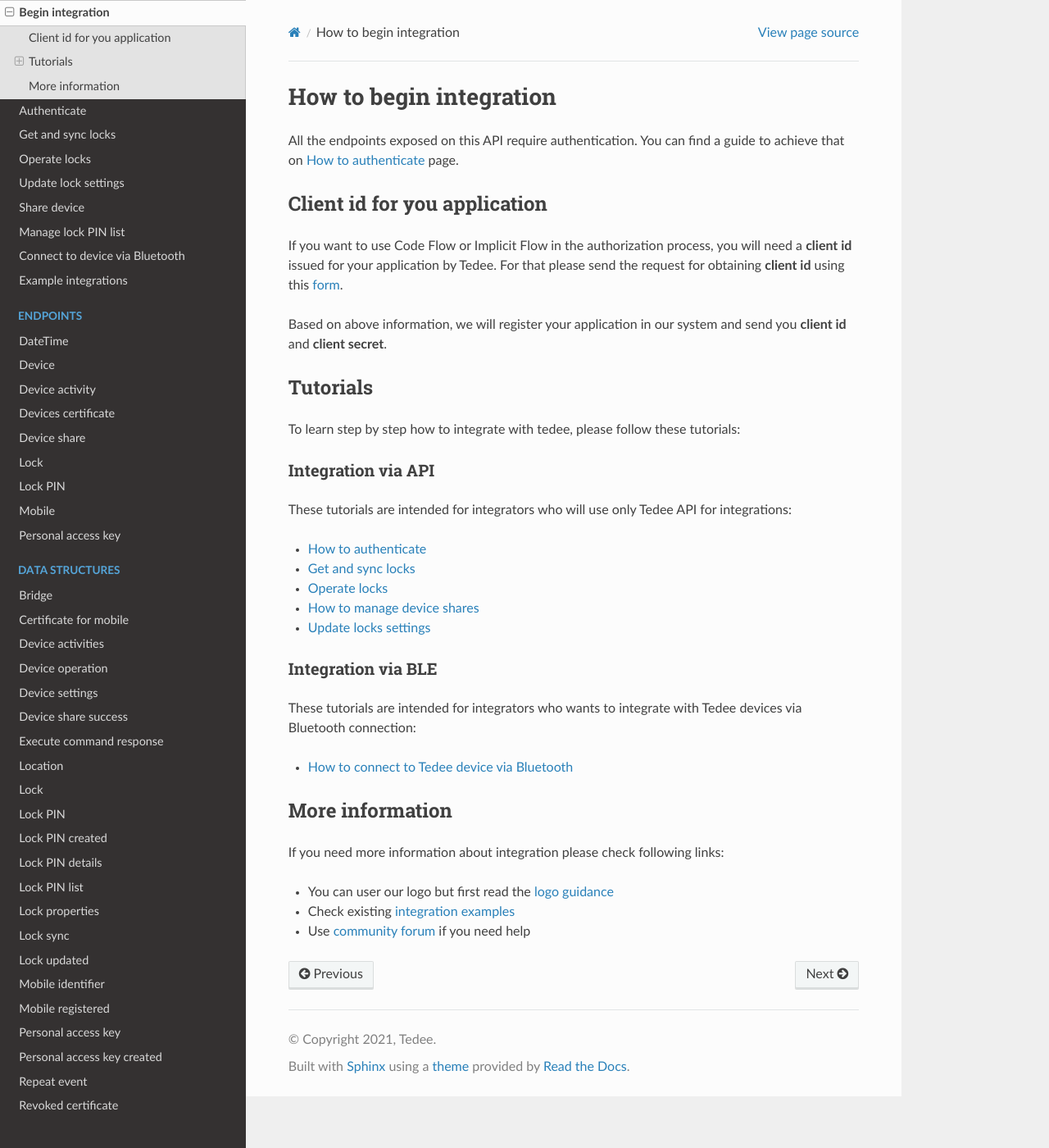
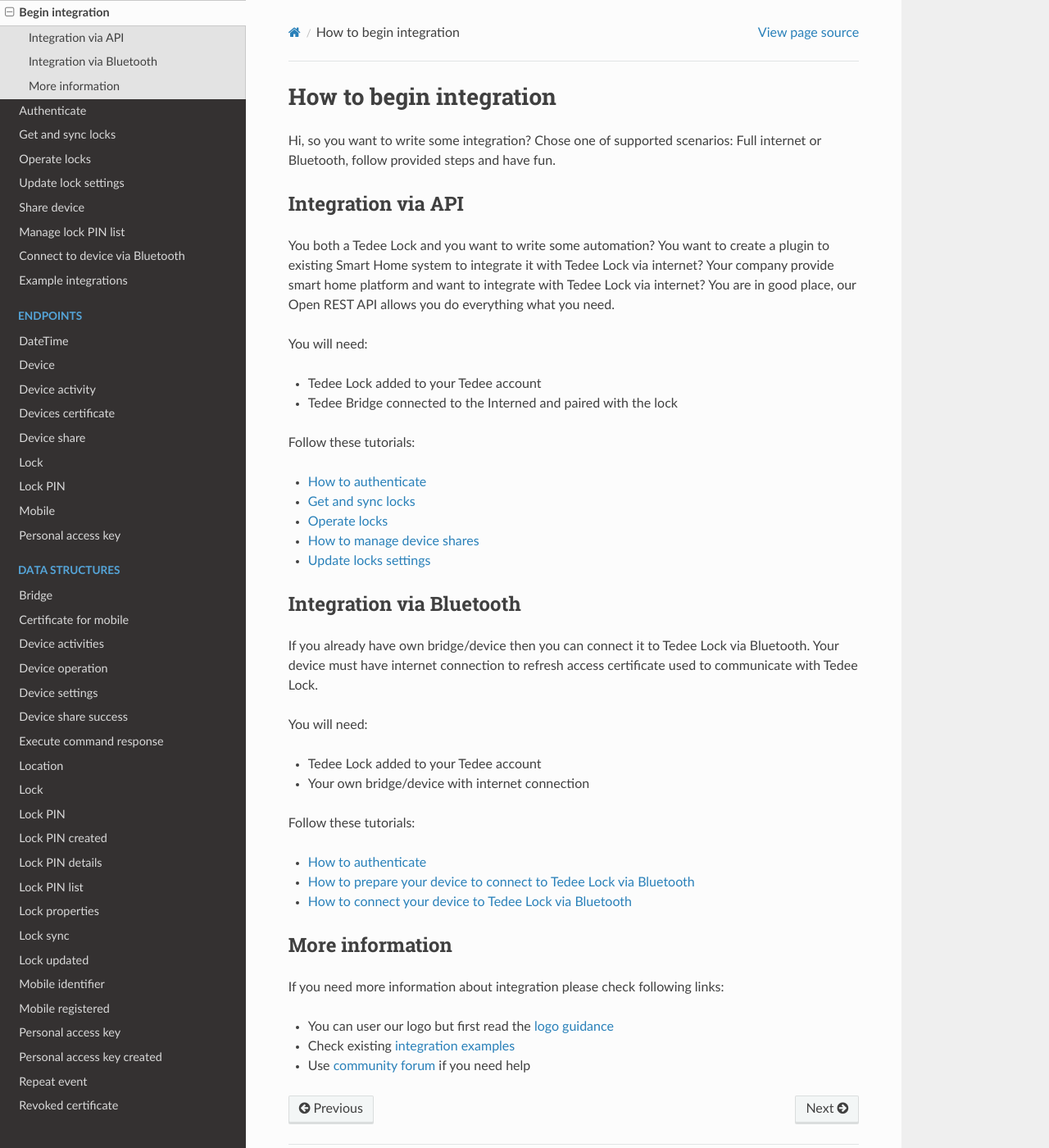
Before and after one commit to tedee-com/tedee-api-doc, a Sphinx documentation site: the page built from docs/source/howtos/begin-integration.rst, in a window 1280 px wide and 1400 px high. Shown: the whole window at 82% size. Built offline with Sphinx 7.4.7 and the Read the Docs theme 2.0.0, drawn with Linux system fonts in a browser that asks for light colours.

Commit message:
final begin integration with section for internet and BLE

```diff
--- a/docs/source/getting-started.rst
+++ b/docs/source/getting-started.rst
@@ -14,7 +14,7 @@ You'll need:
 Registration and authentication
 -------------------------------
 
-Before you can use the API you must create an account first. This can be done using the mobile tedee app or using the `registration page <https://tedee.b2clogin.com/tedee.onmicrosoft.com/oauth2/v2.0/authorize?p=B2C_1A_Signup&client_id=02106b82-0524-4fd3-ac57-af774f340979&nonce=defaultNonce&redirect_uri=https%3A%2F%2Fjwt.ms&scope=openid&response_type=id_token&prompt=login>`_. Every request requires authentication token. The process of authentication is described in dedicated :doc:`section <../howtos/authenticate>`, however for now we'll just need to `get JWT <howtos/authenticate.html#get-the-jwt>`_ (described in mentioned section). Once we've got our access token we can use Postman to make authenticated request.
+Before you can use the API you must create an account first. This can be done using the mobile tedee app. Every request requires authentication token. The process of authentication is described in dedicated :doc:`section <../howtos/authenticate>`, however for now we'll just need to `get JWT <howtos/authenticate.html#get-the-jwt>`_ (described in mentioned section). Once we've got our access token we can use Postman to make authenticated request.
 
 To do this open Postman and go to Authorization tab.
 
--- a/docs/source/howtos/begin-integration.rst
+++ b/docs/source/howtos/begin-integration.rst
@@ -1,28 +1,23 @@
 How to begin integration
 ========================
 
-All the endpoints exposed on this API require authentication.
-You can find a guide to achieve that on :doc:`../howtos/authenticate` page.
+Hi, so you want to write some integration? Chose one of supported scenarios: Full internet or Bluetooth, follow provided steps and have fun.
 
 .. _get-client-id:
 
-Client id for you application
------------------------------
+Integration via API
+-------------------
 
-If you want to use Code Flow or Implicit Flow in the authorization process, you will need a **client id** issued for your application by Tedee.
-For that please send the request for obtaining **client id** using this `form <https://forms.office.com/Pages/ResponsePage.aspx?id=ibO271oOn0SweG6SXqsY5mzyA4EPEdlFuUag8sIe36JUNUU4VExYVksxTlU5WDRKUFNHTFdZT0Q3Ni4u>`_.
+You both a Tedee Lock and you want to write some automation? You want to create a plugin to existing Smart Home system to integrate it with
+Tedee Lock via internet? Your company provide smart home platform and want to integrate with Tedee Lock via internet?
+You are in good place, our Open REST API allows you do everything what you need.
 
-Based on above information, we will register your application in our system and send you **client id** and **client secret**.
+You will need:
 
-Tutorials
-------------
+* Tedee Lock added to your Tedee account
+* Tedee Bridge connected to the Interned and paired with the lock
 
-To learn step by step how to integrate with tedee, please follow these tutorials:
-
-Integration via API
-^^^^^^^^^^^^^^^^^^^^
-
-These tutorials are intended for integrators who will use only Tedee API for integrations:
+Follow these tutorials:
 
 * :doc:`How to authenticate <authenticate>`
 * :doc:`Get and sync locks <get-and-sync-locks>`
@@ -30,12 +25,22 @@ These tutorials are intended for integrators who will use only Tedee API for int
 * :doc:`How to manage device shares <share-device>`
 * :doc:`Update locks settings <update-lock-settings>`
 
-Integration via BLE
-^^^^^^^^^^^^^^^^^^^^
+Integration via Bluetooth
+-------------------------
 
-These tutorials are intended for integrators who wants to integrate with Tedee devices via Bluetooth connection:
+If you already have own bridge/device then you can connect it to Tedee Lock via Bluetooth.
+Your device must have internet connection to refresh access certificate used to communicate with Tedee Lock.
 
-* :doc:`How to connect to Tedee device via Bluetooth <connect-device-via-ble>`
+You will need:
+
+* Tedee Lock added to your Tedee account
+* Your own bridge/device with internet connection
+
+Follow these tutorials:
+
+* :doc:`How to authenticate <authenticate>`
+* :doc:`How to prepare your device to connect to Tedee Lock via Bluetooth <connect-device-via-ble>`
+* `How to connect your device to Tedee Lock via Bluetooth <https://tedee-tedee-lock-ble-api-doc.readthedocs-hosted.com/en/latest/howtos/begin-integration.html>`_
 
 More information
 ----------------
```
Also changed, not shown: docs/source/howtos/connect-device-via-ble.rst (+21 -25 lines).
